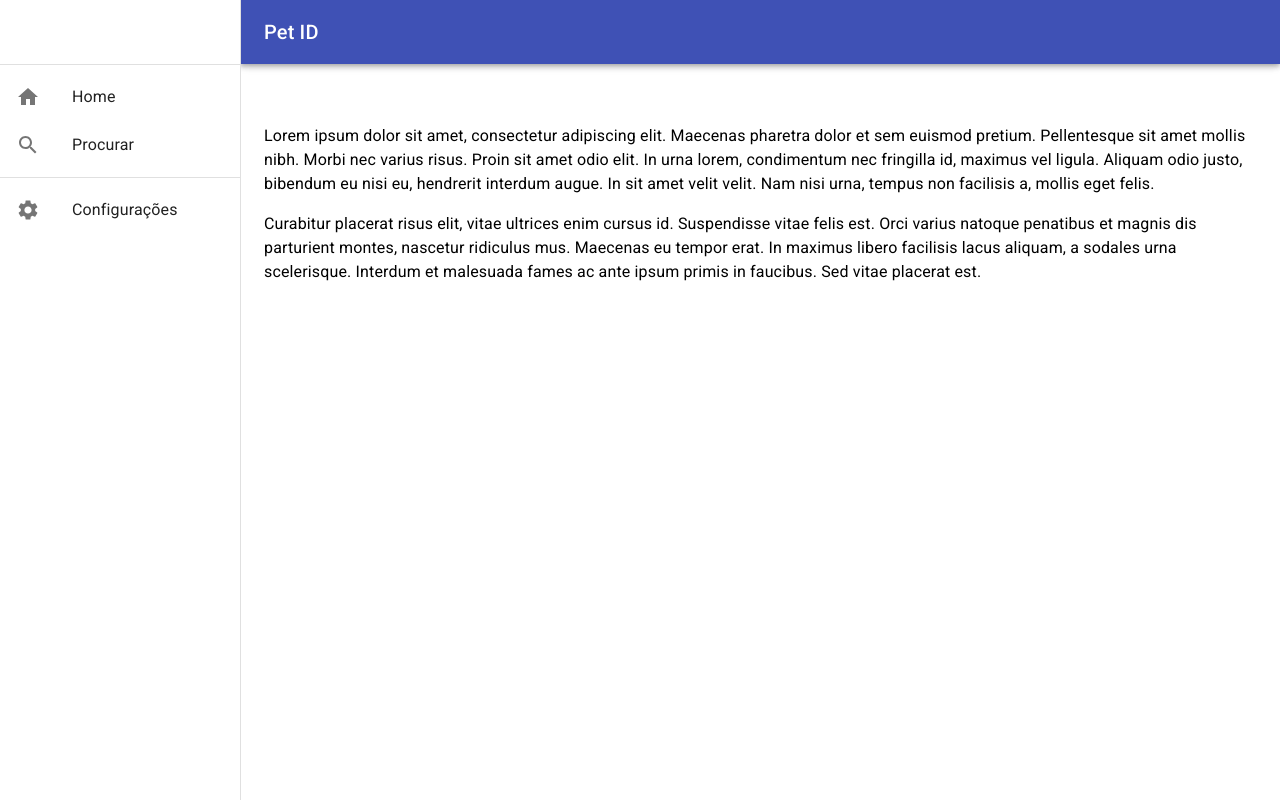
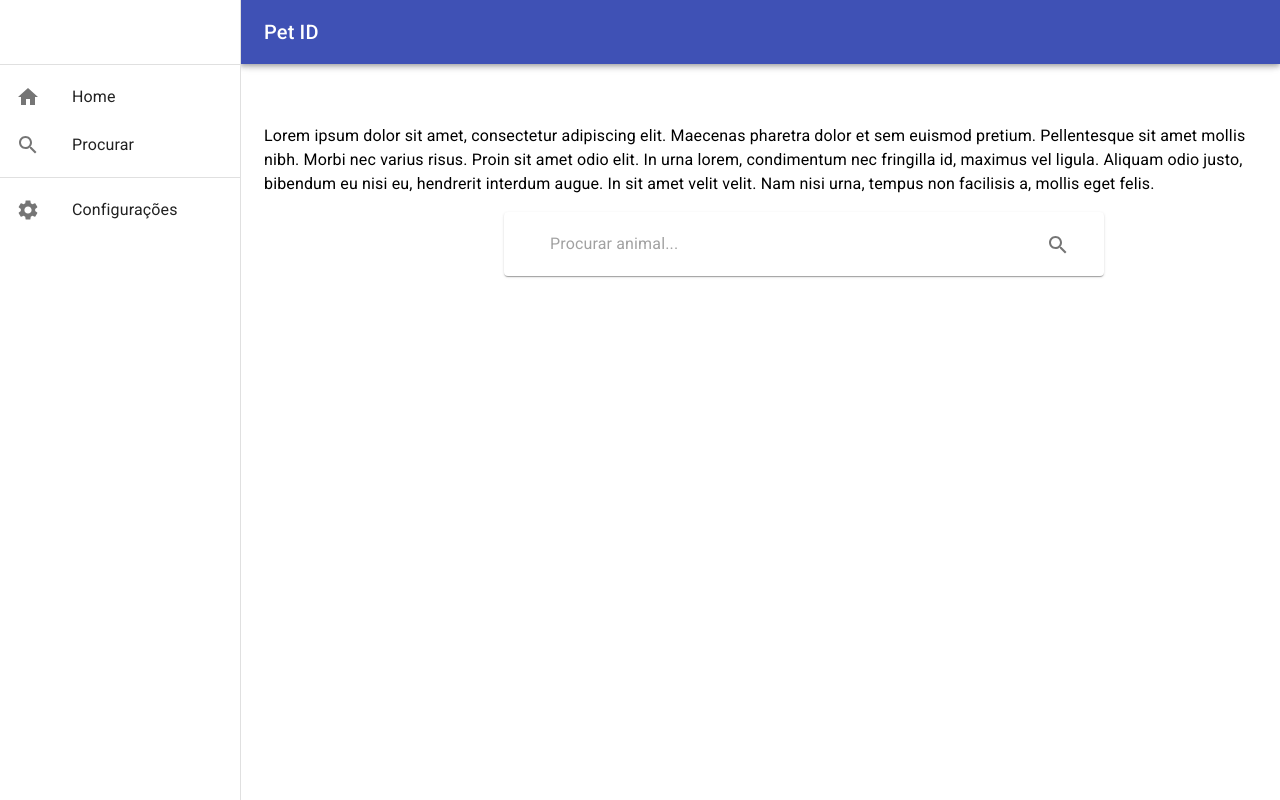
Before and after one commit to petidufmg/pet-id-ufmg-frontend, a React (Create React App) app in the folder pet-id/: page /search in a window 1280 px wide. Built offline with nearby package versions, Linux system fonts and the light colour scheme.

Commit message:
Add search component and refactor main content

```diff
--- /dev/null
+++ b/pet-id/src/components/CustomSearchForm.js
@@ -0,0 +1,26 @@
+import Paper from '@material-ui/core/Paper';
+import {IconButton, InputBase} from '@material-ui/core';
+import SearchIcon from '@material-ui/icons/Search';
+import searchStyles from '../styles/hooks/searchStyles.js';
+
+function CustomSearchForm() {
+
+    const classes = searchStyles();
+
+    return (
+        <div className={classes.paperDiv}>
+            <Paper className={classes.searchForm} component="form">
+                <InputBase
+                    className={classes.input}
+                    placeholder="Procurar animal..."
+                    variant="outlined"
+                    color='secondary'></InputBase>
+                <IconButton type="submit">
+                    <SearchIcon/>
+                </IconButton>
+            </Paper>
+        </div>
+    );
+}
+
+export default CustomSearchForm;
--- /dev/null
+++ b/pet-id/src/components/CustomTypography.js
@@ -0,0 +1,22 @@
+import Typography from '@material-ui/core/Typography';
+import useStyles from '../styles/hooks/homeStyles.js';
+
+function CustomTypography() {
+
+    const classes = useStyles();
+
+    return (
+        <div className={classes.toolbar}>
+            <Typography paragraph>
+                Lorem ipsum dolor sit amet, consectetur adipiscing elit. Maecenas pharetra dolor
+                et sem euismod pretium. Pellentesque sit amet mollis nibh. Morbi nec varius
+                risus. Proin sit amet odio elit. In urna lorem, condimentum nec fringilla id,
+                maximus vel ligula. Aliquam odio justo, bibendum eu nisi eu, hendrerit interdum
+                augue. In sit amet velit velit. Nam nisi urna, tempus non facilisis a, mollis
+                eget felis.
+            </Typography>
+        </div>
+    );
+}
+
+export default CustomTypography;
--- a/pet-id/src/components/MainContent.js
+++ /dev/null
@@ -1,31 +0,0 @@
-import Typography from '@material-ui/core/Typography';
-import useStyles from '../styles/hooks/homeStyles.js';
-
-function MainContent() {
-
-    const classes = useStyles();
-
-    return (
-        <main className={classes.mainContent}>
-            <div className={classes.toolbar}>
-                <Typography paragraph>
-                    Lorem ipsum dolor sit amet, consectetur adipiscing elit. Maecenas pharetra dolor
-                    et sem euismod pretium. Pellentesque sit amet mollis nibh. Morbi nec varius
-                    risus. Proin sit amet odio elit. In urna lorem, condimentum nec fringilla id,
-                    maximus vel ligula. Aliquam odio justo, bibendum eu nisi eu, hendrerit interdum
-                    augue. In sit amet velit velit. Nam nisi urna, tempus non facilisis a, mollis
-                    eget felis.
-                </Typography>
-                <Typography paragraph>
-                    Curabitur placerat risus elit, vitae ultrices enim cursus id. Suspendisse vitae
-                    felis est. Orci varius natoque penatibus et magnis dis parturient montes,
-                    nascetur ridiculus mus. Maecenas eu tempor erat. In maximus libero facilisis
-                    lacus aliquam, a sodales urna scelerisque. Interdum et malesuada fames ac ante
-                    ipsum primis in faucibus. Sed vitae placerat est.
-                </Typography>
-            </div>
-        </main>
-    );
-}
-
-export default MainContent;
--- a/pet-id/src/pages/Home.js
+++ b/pet-id/src/pages/Home.js
@@ -2,17 +2,23 @@ import React from 'react';
 import {Hidden} from '@material-ui/core';
 import {useState} from 'react';
 import CustomDrawer from '../components/CustomDrawer.js';
-import MainContent from '../components/MainContent.js';
 import CustomAppBar from '../components/CustomAppBar.js';
+import Search from '../pages/Search.js';
+import {useRouteMatch} from 'react-router-dom';
+import CustomTypography from '../components/CustomTypography.js';
+import homeStyles from '../styles/hooks/homeStyles.js';
 
 function Home() {
 
     const [isOpen,
         setOpen] = useState(false);
+    const match = useRouteMatch();
 
     function handleDrawer() {
         setOpen(!isOpen);
     }
+
+    const classes = homeStyles();
 
     return (
         <div className='home-div'>
@@ -25,7 +31,11 @@ function Home() {
                     <CustomDrawer isOpen={isOpen} handleDrawer={handleDrawer} variant="temporary"/>
                 </Hidden>
             </nav>
-            <MainContent/>
+            <main className={classes.mainContent}>
+                {match.url === '/home'
+                    ? <CustomTypography/>
+                    : <Search/>}
+            </main>
         </div>
     );
 }
--- /dev/null
+++ b/pet-id/src/pages/Search.js
@@ -0,0 +1,15 @@
+import React from 'react';
+import CustomTypography from '../components/CustomTypography.js';
+import CustomSearchForm from '../components/CustomSearchForm.js';
+
+function Search() {
+
+    return (
+        <div>
+            <CustomTypography/>
+            <CustomSearchForm/>
+        </div>
+    );
+}
+
+export default Search;
--- a/pet-id/src/styles/hooks/homeStyles.js
+++ b/pet-id/src/styles/hooks/homeStyles.js
@@ -2,7 +2,7 @@ import { makeStyles } from '@material-ui/core/styles';
 
 const drawerWidth = 240;
 
-const useStyles = makeStyles((theme) => ({
+const homeStyles = makeStyles((theme) => ({
     drawer: {
         width: `${drawerWidth}px`
     },
@@ -40,4 +40,4 @@ const useStyles = makeStyles((theme) => ({
     toolbar: theme.mixins.toolbar
 }));
 
-export default useStyles;
+export default homeStyles;
--- /dev/null
+++ b/pet-id/src/styles/hooks/searchStyles.js
@@ -0,0 +1,16 @@
+import { makeStyles } from '@material-ui/core/styles';
+
+const searchStyles = makeStyles((theme) => ({
+    input: {
+        marginLeft: theme.spacing(1),
+        width: '500px',
+        padding: theme.spacing(2),
+    },
+    searchForm: {
+        textAlign: 'center',
+        marginLeft: '240px',
+        width: '600px'
+    },
+}));
+
+export default searchStyles;
```
